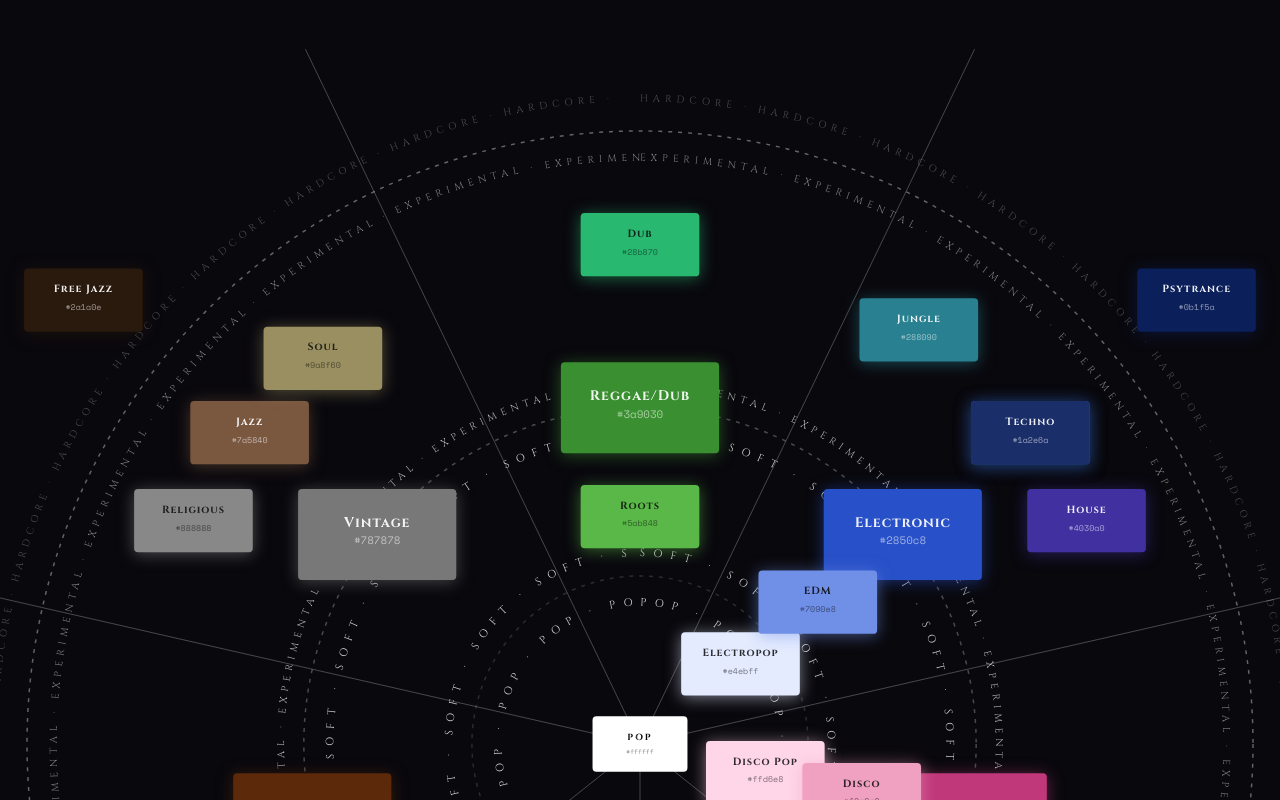
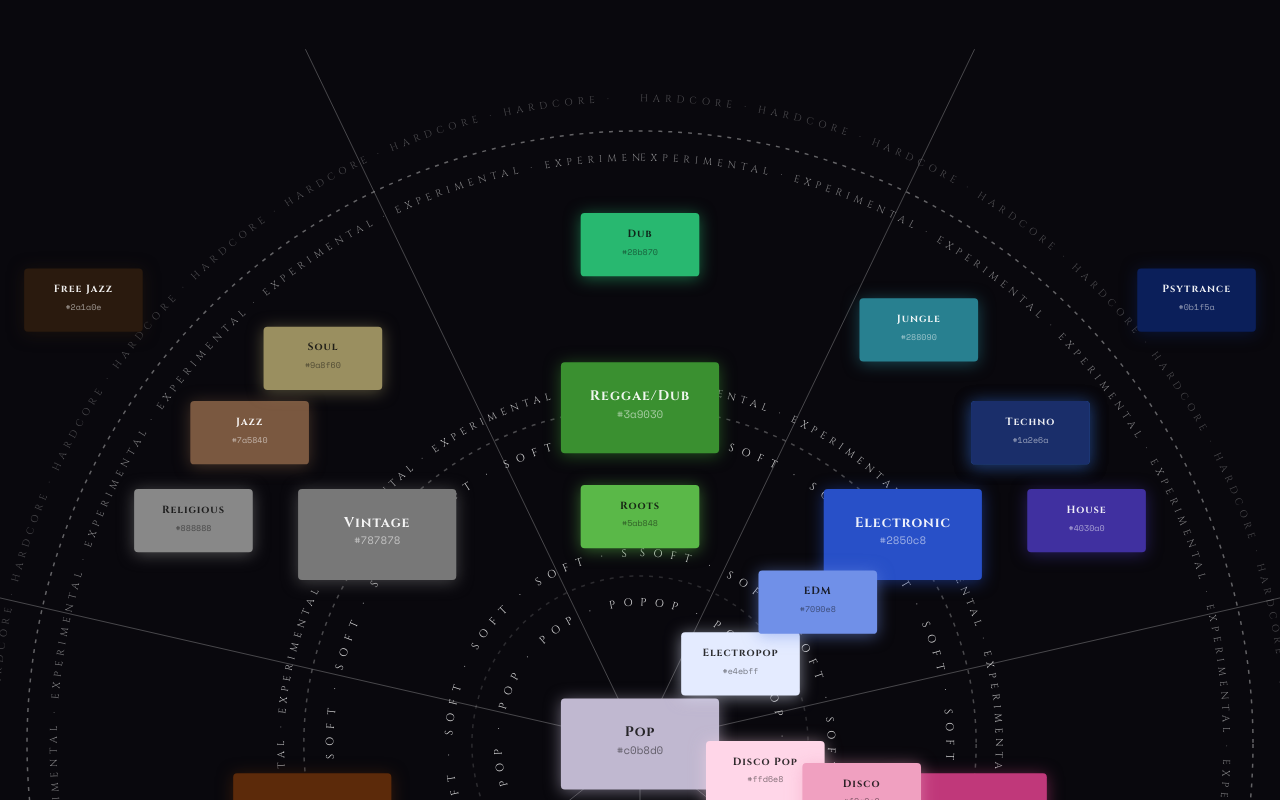
Before and after one commit to BehindTheMusicTree/the-music-deck-assets, a Next.js app: page /genres in a window 1280 px wide. Shown: the part 800-1600 px from the top of the page. Built offline with nearby package versions, Linux system fonts and the light colour scheme.

Commit message:
refactor: simplify BattlesPage layout by removing redundant border styles; enhance GenreWheel with dynamic genre angle calculation

```diff
--- a/app/battles/page.tsx
+++ b/app/battles/page.tsx
@@ -15,7 +15,7 @@ export default function BattlesPage() {
           Battle rules, formats, and scoring concepts — how players face off using their music decks.
         </p>
 
-        <div id="vibe" className="border border-ui-border rounded px-6 py-5 bg-card mb-8 max-w-[560px]">
+        <div id="vibe" className="mb-8 max-w-[560px]">
           <div className="font-mono tracking-[2px] text-muted text-xs uppercase mb-2">Vibe</div>
           <ul className="font-garamond text-muted leading-normal m-0 pl-5 space-y-1.5">
             <li>
@@ -34,7 +34,7 @@ export default function BattlesPage() {
           </ul>
         </div>
 
-        <div className="border border-ui-border rounded px-6 py-5 bg-card mb-8 max-w-[560px]">
+        <div className="mb-8 max-w-[560px]">
           <div className="font-mono tracking-[2px] text-muted text-xs uppercase mb-3">Vibe gauge (reference)</div>
           <div className="flex items-center justify-between font-mono text-[10px] text-muted tracking-wide mb-1.5">
             <span>P1 100%</span>
@@ -59,7 +59,7 @@ export default function BattlesPage() {
           </p>
         </div>
 
-        <div id="initialisation-phase" className="border border-ui-border rounded px-6 py-5 bg-card mb-8 max-w-[560px]">
+        <div id="initialisation-phase" className="mb-8 max-w-[560px]">
           <div className="font-mono tracking-[2px] text-muted text-xs uppercase mb-2">Initialisation phase</div>
           <ul className="font-garamond text-muted leading-normal m-0 pl-5 space-y-1.5">
             <li>Both players load one saved track list (exactly 60 cards).</li>
@@ -68,7 +68,7 @@ export default function BattlesPage() {
           </ul>
         </div>
 
-        <div id="turns" className="border border-ui-border rounded px-6 py-5 bg-card mb-8 max-w-[560px]">
+        <div id="turns" className="mb-8 max-w-[560px]">
           <div className="font-mono tracking-[2px] text-muted text-xs uppercase mb-2">Game turns</div>
           <ul className="font-garamond text-muted leading-normal m-0 pl-5 space-y-1.5">
             <li>Each turn follows a fixed order: draw, play, resolve effects, then end phase.</li>
@@ -77,7 +77,7 @@ export default function BattlesPage() {
           </ul>
         </div>
 
-        <div id="formats" className="border border-ui-border rounded px-8 py-10 bg-card text-muted font-garamond italic text-lg text-center max-w-[560px]">
+        <div id="formats" className="text-muted font-garamond italic text-lg text-center max-w-[560px]">
           Further battle rules and formats coming soon.
         </div>
       </div>
--- a/components/GenreWheel.tsx
+++ b/components/GenreWheel.tsx
@@ -1,6 +1,6 @@
 "use client";
 
-import { WHEEL_GENRES as GENRES, SUBGENRES } from "@/lib/genres";
+import { GENRE_THEMES, WHEEL_GENRES as GENRES, SUBGENRES } from "@/lib/genres";
 
 const CX = 620,
   CY = 620,
@@ -89,6 +89,12 @@ function isLight(hex: string) {
   return (r * 299 + g * 587 + b * 114) / 1000 > 128;
 }
 
+function genreAngle(genre?: string) {
+  if (genre === "Pop") return -90;
+  const idx = GENRES.findIndex((g) => g.n === genre);
+  return (idx / GENRES.length) * 360 - 90;
+}
+
 export default function GenreWheel() {
   const popText = repeat("POP", 20);
   const softText1 = repeat("SOFT", 23);
@@ -141,42 +147,6 @@ export default function GenreWheel() {
           />
         </defs>
 
-        {/* Pop center */}
-        <g
-          style={{ cursor: "pointer" }}
-          onClick={() => navigator.clipboard.writeText("#ffffff")}
-        >
-          <rect
-            x={CX - 48}
-            y={CY - 28}
-            width={96}
-            height={56}
-            rx={4}
-            fill="#ffffff"
-          />
-          <text
-            x={CX}
-            y={CY - 4}
-            textAnchor="middle"
-            fontFamily="Cinzel, serif"
-            fontWeight={700}
-            fontSize={9}
-            letterSpacing={2}
-            fill="#09080d"
-          >
-            POP
-          </text>
-          <text
-            x={CX}
-            y={CY + 10}
-            textAnchor="middle"
-            fontFamily="Space Mono, monospace"
-            fontSize={6.5}
-            fill="rgba(9,8,13,.5)"
-          >
-            #ffffff
-          </text>
-        </g>
 
         {/* Pop text */}
         <circle
@@ -330,23 +300,20 @@ export default function GenreWheel() {
           const { x, y } = polarToXY(CX, CY, R_SOFT_EXPERIMENTAL_LINE, angle);
           return <Rect key={g.n} x={x} y={y} label={g.n} hex={g.color} />;
         })}
+        <Rect x={CX} y={CY} label="Pop" hex={GENRE_THEMES.Pop.border} />
 
         {/* Subgenres by intensity: pop / soft / experimental / hardcore */}
         {SUBGENRES.map((s) => {
           let angle: number;
           if (s.angleDelta !== undefined) {
             const anchor = s.parentA ?? s.parent;
-            const idx = GENRES.findIndex((g) => g.n === anchor);
-            angle = (idx / GENRES.length) * 360 - 90 + s.angleDelta;
+            angle = genreAngle(anchor) + s.angleDelta;
           } else if (s.parentA && s.parentB) {
-            const idxA = GENRES.findIndex((g) => g.n === s.parentA);
-            const idxB = GENRES.findIndex((g) => g.n === s.parentB);
-            const aA = (idxA / GENRES.length) * 360 - 90;
-            const aB = (idxB / GENRES.length) * 360 - 90;
+            const aA = genreAngle(s.parentA);
+            const aB = genreAngle(s.parentB);
             angle = aA + (aB - aA) * (s.t ?? 0.5);
           } else {
-            const idx = GENRES.findIndex((g) => g.n === s.parent);
-            angle = (idx / GENRES.length) * 360 - 90;
+            angle = genreAngle(s.parent);
           }
           const r =
             s.ring === "pop"
```
